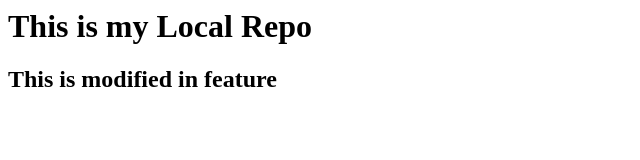
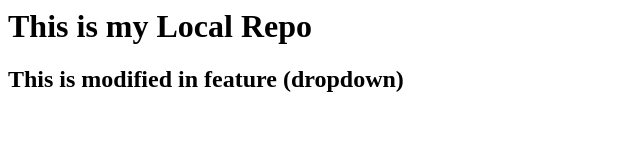
Before and after one commit to thaneeshbandi/LocalRepo, a plain HTML site: page index.html in a window 1280 px wide. Shown: the whole page, without its empty margins (0-640 px from the left). Drawn offline with Linux system fonts and the light colour scheme.

Commit message:
Added dropdown

```diff
--- a/index.html
+++ b/index.html
@@ -1,2 +1,2 @@
 <h1>This is my Local Repo</h1>
-<h2>This is modified in feature</h2>
+<h2>This is modified in feature (dropdown)</h2>
```
